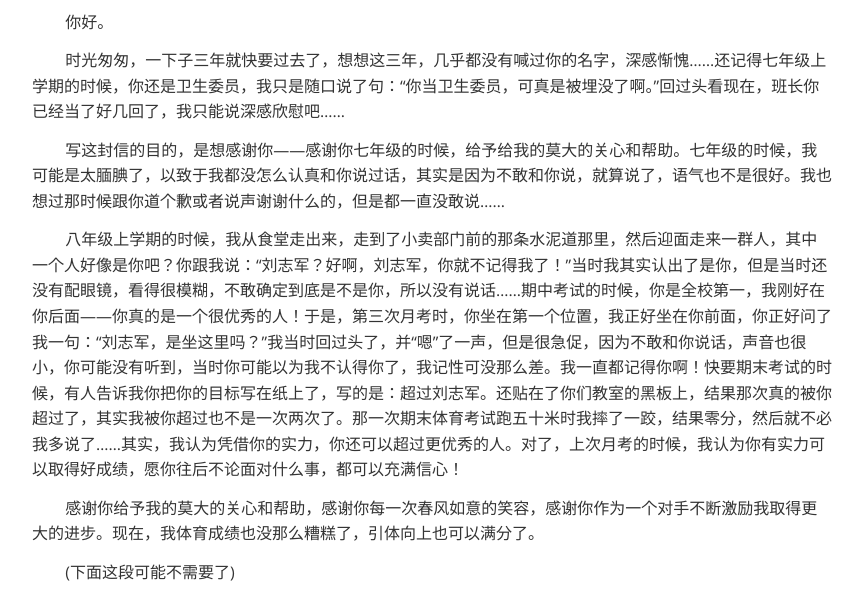
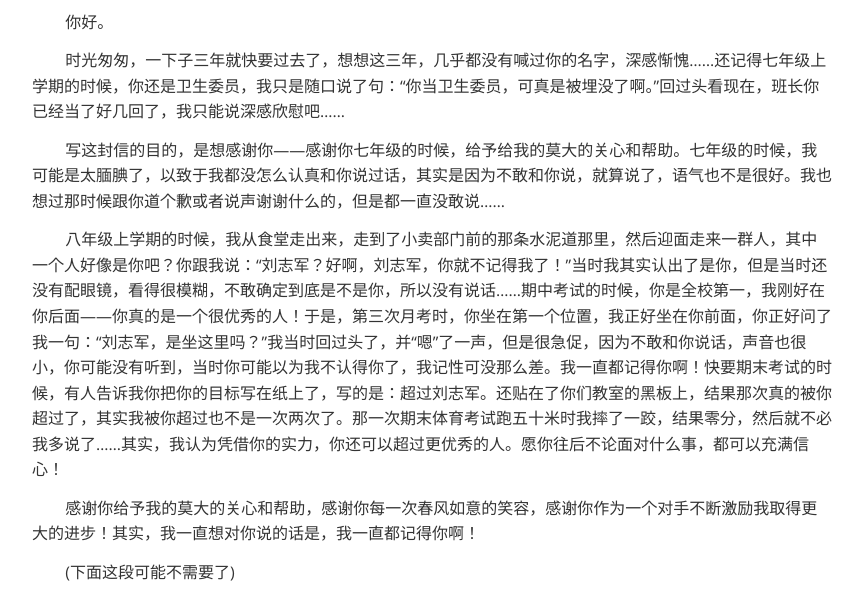
Before and after one commit to luckyblockzombie/luckyblockzombie.github.io, a plain HTML site: page index.html in a window 1280 px wide. Shown: the part 135-730 px from the top of the page, without its empty margins (208-1071 px from the left). Drawn offline with nearby package versions, Linux system fonts and the light colour scheme.

Commit message:
Update index.html

```diff
--- a/index.html
+++ b/index.html
@@ -590,6 +590,6 @@ header, .context-menu, .megamenu-content, footer{
 </style><title>感谢信</title>
 </head>
 <body class='typora-export os-windows'><div class='typora-export-content'>
-<div id='write'  class=''><h1 align="center">感谢信</h1><p><span>柳如意：</span></p><p><span>		</span><span>你好。</span></p><p><span>		</span><span>时光匆匆，一下子三年就快要过去了，想想这三年，几乎都没有喊过你的名字，深感惭愧……还记得七年级上学期的时候，你还是卫生委员，我只是随口说了句：“你当卫生委员，可真是被埋没了啊。”回过头看现在，班长你已经当了好几回了，我只能说深感欣慰吧……</span></p><p><span>		</span><span>写这封信的目的，是想感谢你——感谢你七年级的时候，给予给我的莫大的关心和帮助。七年级的时候，我可能是太腼腆了，以致于我都没怎么认真和你说过话，其实是因为不敢和你说，就算说了，语气也不是很好。我也想过那时候跟你道个歉或者说声谢谢什么的，但是都一直没敢说……</span></p><p><span>		</span><span>八年级上学期的时候，我从食堂走出来，走到了小卖部门前的那条水泥道那里，然后迎面走来一群人，其中一个人好像是你吧？你跟我说：“刘志军？好啊，刘志军，你就不记得我了！”当时我其实认出了是你，但是当时还没有配眼镜，看得很模糊，不敢确定到底是不是你，所以没有说话……期中考试的时候，你是全校第一，我刚好在你后面——你真的是一个很优秀的人！于是，第三次月考时，你坐在第一个位置，我正好坐在你前面，你正好问了我一句：“刘志军，是坐这里吗？”我当时回过头了，并“嗯”了一声，但是很急促，因为不敢和你说话，声音也很小，你可能没有听到，当时你可能以为我不认得你了，我记性可没那么差。我一直都记得你啊！快要期末考试的时候，有人告诉我你把你的目标写在纸上了，写的是：超过刘志军。还贴在了你们教室的黑板上，结果那次真的被你超过了，其实我被你超过也不是一次两次了。那一次期末体育考试跑五十米时我摔了一跤，结果零分，然后就不必我多说了……其实，我认为凭借你的实力，你还可以超过更优秀的人。对了，上次月考的时候，我认为你有实力可以取得好成绩，愿你往后不论面对什么事，都可以充满信心！</span></p><p><span>		</span><span>感谢你给予我的莫大的关心和帮助，感谢你每一次春风如意的笑容，感谢你作为一个对手不断激励我取得更大的进步。现在，我体育成绩也没那么糟糕了，引体向上也可以满分了。</span></p><p><span>		</span><span>(下面这段可能不需要了)</span></p><p><span>		</span><span>还记得，七年级上学期拿成绩单的时候，班上的同学都收拾东西要走了，我也站在座位上收拾东西，你走过来，让我帮你拿一下你的提包，我顺手递给了你，然后你对我说：“祝你新年快乐！”呜呼！恐不复相亲说此语已，即以其岁信纸并寿并示汝！(快要)到新年了：(提前)祝你新年快乐！</span></p><p><span>	</span><span>祝</span></p><p><span>身体健康，学业有成</span></p><p align="right">2022年 1 月 23 日</p></div></div>
+<div id='write'  class=''><h1 align="center">感谢信</h1><p><span>柳如意：</span></p><p><span>		</span><span>你好。</span></p><p><span>		</span><span>时光匆匆，一下子三年就快要过去了，想想这三年，几乎都没有喊过你的名字，深感惭愧……还记得七年级上学期的时候，你还是卫生委员，我只是随口说了句：“你当卫生委员，可真是被埋没了啊。”回过头看现在，班长你已经当了好几回了，我只能说深感欣慰吧……</span></p><p><span>		</span><span>写这封信的目的，是想感谢你——感谢你七年级的时候，给予给我的莫大的关心和帮助。七年级的时候，我可能是太腼腆了，以致于我都没怎么认真和你说过话，其实是因为不敢和你说，就算说了，语气也不是很好。我也想过那时候跟你道个歉或者说声谢谢什么的，但是都一直没敢说……</span></p><p><span>		</span><span>八年级上学期的时候，我从食堂走出来，走到了小卖部门前的那条水泥道那里，然后迎面走来一群人，其中一个人好像是你吧？你跟我说：“刘志军？好啊，刘志军，你就不记得我了！”当时我其实认出了是你，但是当时还没有配眼镜，看得很模糊，不敢确定到底是不是你，所以没有说话……期中考试的时候，你是全校第一，我刚好在你后面——你真的是一个很优秀的人！于是，第三次月考时，你坐在第一个位置，我正好坐在你前面，你正好问了我一句：“刘志军，是坐这里吗？”我当时回过头了，并“嗯”了一声，但是很急促，因为不敢和你说话，声音也很小，你可能没有听到，当时你可能以为我不认得你了，我记性可没那么差。我一直都记得你啊！快要期末考试的时候，有人告诉我你把你的目标写在纸上了，写的是：超过刘志军。还贴在了你们教室的黑板上，结果那次真的被你超过了，其实我被你超过也不是一次两次了。那一次期末体育考试跑五十米时我摔了一跤，结果零分，然后就不必我多说了……其实，我认为凭借你的实力，你还可以超过更优秀的人。愿你往后不论面对什么事，都可以充满信心！</span></p><p><span>		</span><span>感谢你给予我的莫大的关心和帮助，感谢你每一次春风如意的笑容，感谢你作为一个对手不断激励我取得更大的进步！其实，我一直想对你说的话是，我一直都记得你啊！</span></p><p><span>		</span><span>(下面这段可能不需要了)</span></p><p><span>		</span><span>还记得，七年级上学期拿成绩单的时候，班上的同学都收拾东西要走了，我也站在座位上收拾东西，你走过来，让我帮你拿一下你的提包，我顺手递给了你，然后你对我说：“祝你新年快乐！”呜呼！恐不复相亲说此语已，即以其岁信纸并寿并示汝！(快要)到新年了：(提前)祝你新年快乐！</span></p><p><span>	</span><span>祝</span></p><p><span>身体健康，学业有成</span></p><p align="right">2022年 1 月 23 日</p></div></div>
 </body>
 </html>
```
